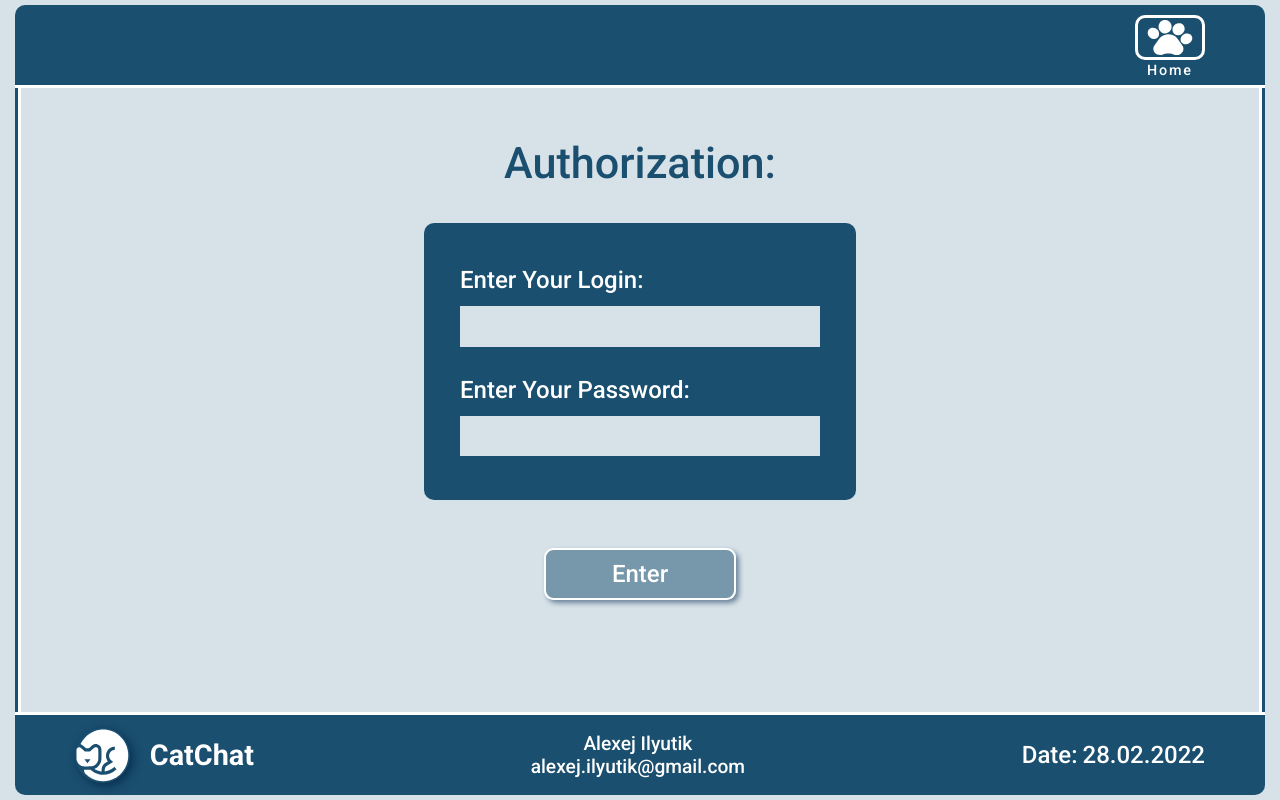
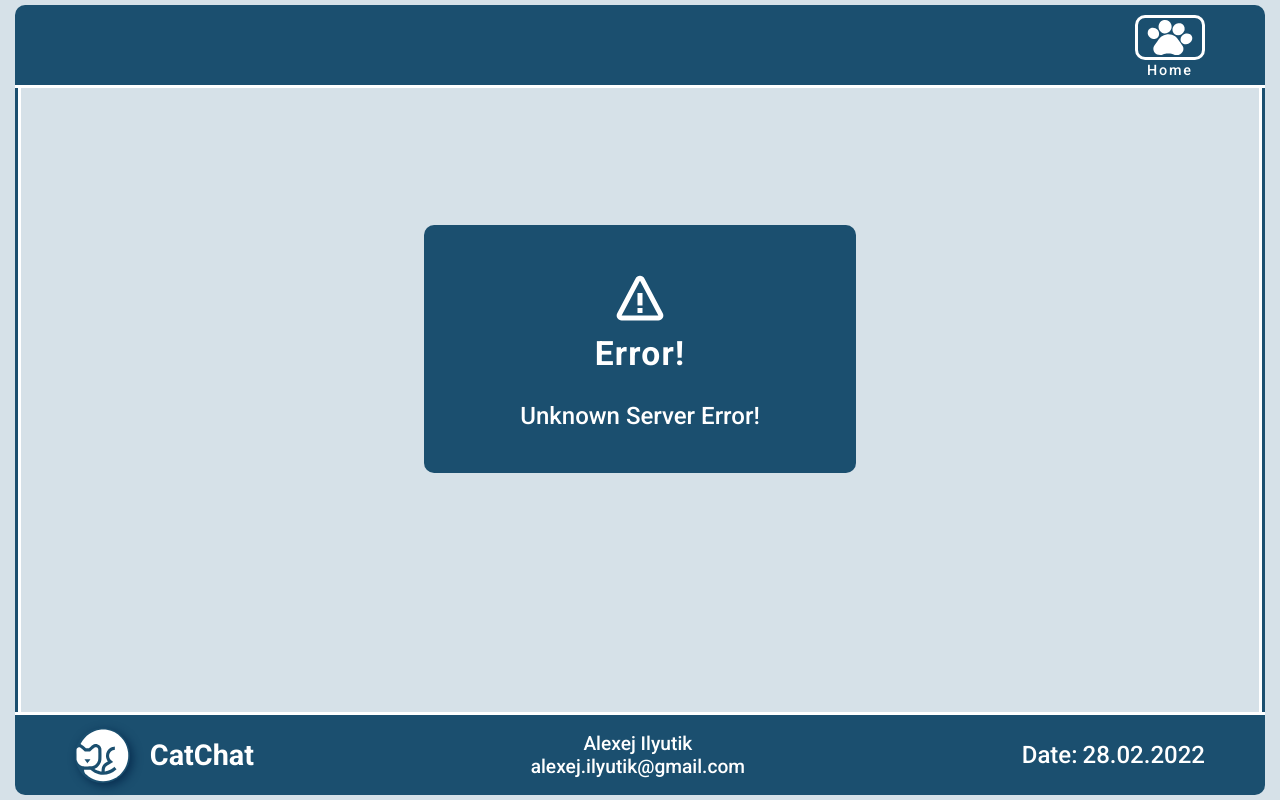
Before and after one commit to Alexej-Ilyutik/datamola-course, a plain HTML site: page Twitter/ui/error.html in a window 1280 px wide. Drawn offline with Linux system fonts and the light colour scheme.

Commit message:
feat: add form error

```diff
--- a/Twitter/ui/error.html
+++ b/Twitter/ui/error.html
@@ -13,10 +13,9 @@
     <link rel="icon" href="assets/svg/Logo.svg" />
   </head>
   <body>
-     <div class="wrapper">
+    <div class="wrapper">
       <header class="header">
-        <div class="header__button">
-        </div>
+        <div class="header__button"></div>
         <div class="header__button">
           <button class="header__btn btn">
             <img src="assets/svg/Home.svg" alt="home" />
@@ -27,34 +26,13 @@
       <main class="main">
         <div class="message__line left"></div>
         <div class="message">
-          <div class="message__comment">Authorization:</div>
-          <form class="message__form form" action="#">
-            <div class="form__content">
-              <div class="form__login">
-                <label class="form__label" for="login_id"
-                  >Enter Your Login:</label
-                >
-                <input
-                  class="form__text"
-                  type="text"
-                  id="login_id"
-                  name="login_value"
-                />
-              </div>
-              <div class="form__password">
-                <label class="form__label" for="password_id"
-                  >Enter Your Password:</label
-                >
-                <input
-                  class="form__text"
-                  type="password"
-                  id="password_id"
-                  name="password_value"
-                />
-              </div>
-            </div>
-            <button class="form__button btn">Enter</button>
-          </form>
+          <div class="message__error">
+            <figure class="message__img">
+              <img src="assets/svg/error.svg" alt="error" />
+              <figcaption>Error!</figcaption>
+            </figure>
+            <div class="message__text">Unknown Server Error!</div>
+          </div>
         </div>
         <div class="message__line"></div>
       </main>
--- a/Twitter/ui/styles.css
+++ b/Twitter/ui/styles.css
@@ -488,6 +488,26 @@ body {
   cursor: pointer;
 }
 
+.message__error {
+  position: relative;
+  top: 20%;
+  margin: 0 auto;
+  text-align: center;
+  background-color: var(--main-color);
+  width: 18rem;
+  padding: 1.8rem 1.5rem;
+  border-radius: 0.42rem;
+  display: flex;
+  flex-direction: column;
+  gap: 1.2rem;
+}
+
+.message__img figcaption {
+  font-size: 1.4rem;
+  font-weight: 700;
+  letter-spacing: 0.05rem;
+}
+
 .footer {
   background-color: var(--main-color);
   padding: 0 2.5rem;
```
Also changed, not shown: Twitter/ui/assets/svg/error.svg (added).
